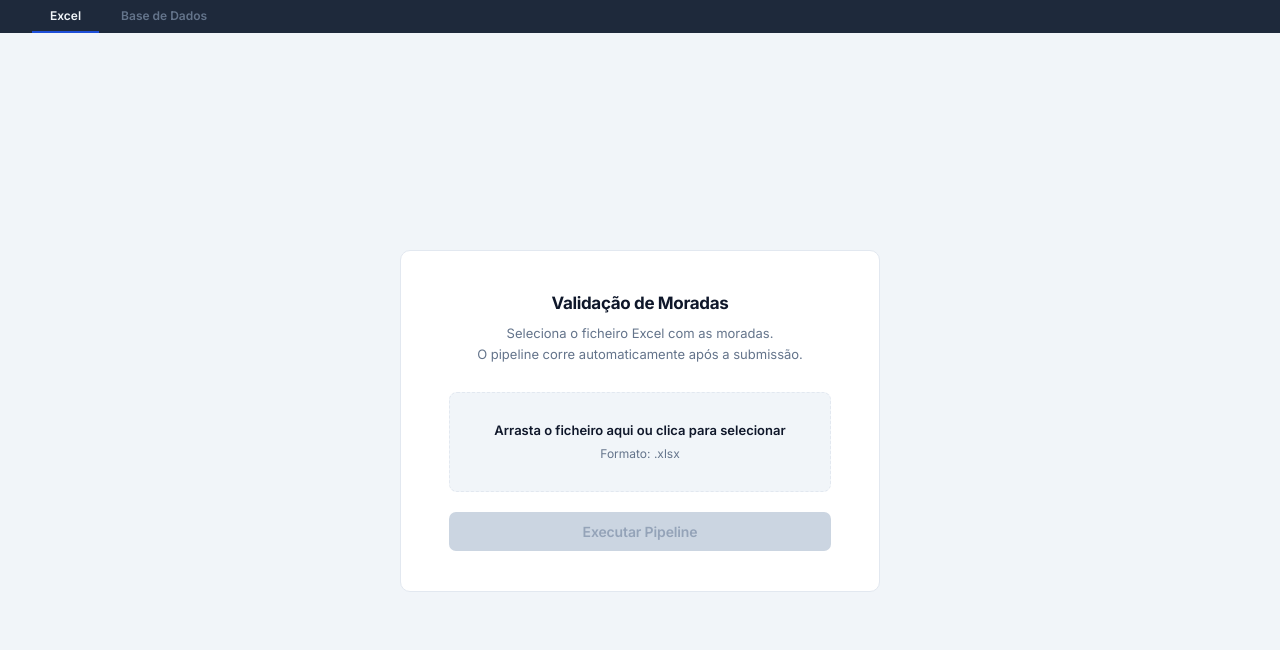
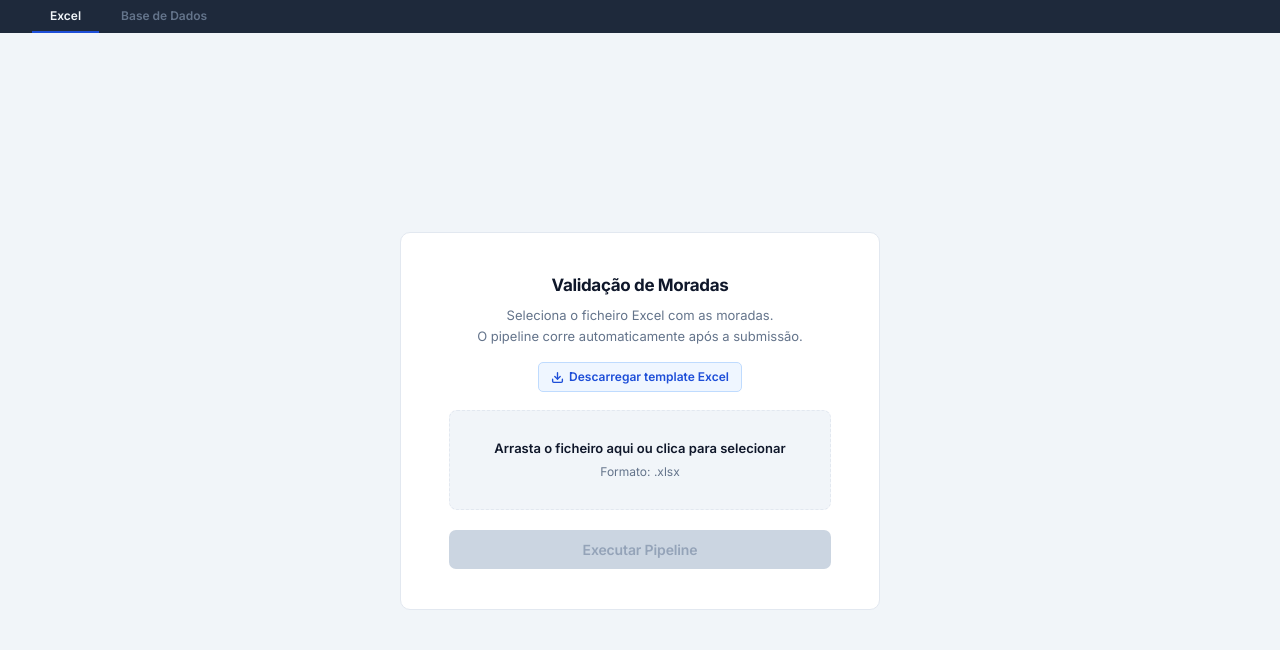
Before and after one commit to oliveibc-maker/door_number_detector, a Python web app: template web/templates/index.html in a window 1280 px wide. Shown: the part 52-702 px from the top of the page. Run offline with Jinja, Linux system fonts and the light colour scheme; the template is opened without the code that fills it, so the values that code supplies are empty.

Commit message:
added excel template to index.html

```diff
--- a/core/detector.py
+++ b/core/detector.py
@@ -60,7 +60,6 @@ _DOOR_NUMBER_RE = re.compile(r"[A-Za-z]?\d{1,4}[A-Za-z]?")
 _BLOCKLIST: set[str] = {
     "2024G", "2023G", "2022G", "2025G", "2026G",
     "G000", "G001", "G002", "G003", "G004",
-    "2024", "2025",
 }
 
 
--- a/web/templates/index.html
+++ b/web/templates/index.html
@@ -71,7 +71,19 @@
             border-radius: 10px; padding: 40px 48px; width: 100%; max-width: 480px; text-align: center;
         }
         .upload-card-title { font-size: 17px; font-weight: 700; letter-spacing: -.02em; margin-bottom: 6px; }
-        .upload-card-sub   { font-size: 13px; color: var(--text-muted); margin-bottom: 28px; line-height: 1.6; }
+        .upload-card-sub   { font-size: 13px; color: var(--text-muted); margin-bottom: 16px; line-height: 1.6; }
+
+        .btn-template {
+            display: inline-flex; align-items: center; gap: 5px;
+            font-size: 12px; font-weight: 600; color: var(--primary);
+            background: var(--primary-light); border: 1px solid #bfdbfe;
+            border-radius: 5px; padding: 5px 12px; cursor: pointer;
+            text-decoration: none; margin-bottom: 18px;
+            transition: background .15s, border-color .15s;
+            font-family: var(--font);
+        }
+        .btn-template:hover { background: #dbeafe; border-color: #93c5fd; }
+        .btn-template svg   { flex-shrink: 0; }
 
         .drop-zone {
             border: 1.5px dashed var(--border); border-radius: 8px; padding: 28px 24px;
@@ -328,6 +293,16 @@
         <div class="upload-card">
             <div class="upload-card-title">Validação de Moradas</div>
             <div class="upload-card-sub">Seleciona o ficheiro Excel com as moradas.<br>O pipeline corre automaticamente após a submissão.</div>
+
+            <a class="btn-template" href="/api/template" download="template_moradas.xlsx">
+                <svg width="13" height="13" viewBox="0 0 24 24" fill="none" stroke="currentColor" stroke-width="2.5" stroke-linecap="round" stroke-linejoin="round">
+                    <path d="M21 15v4a2 2 0 0 1-2 2H5a2 2 0 0 1-2-2v-4"/>
+                    <polyline points="7 10 12 15 17 10"/>
+                    <line x1="12" y1="15" x2="12" y2="3"/>
+                </svg>
+                Descarregar template Excel
+            </a>
+
             <div class="drop-zone" id="dropZone"
                 onclick="document.getElementById('fileInput').click()"
                 ondragover="onDragOver(event)"
@@ -811,38 +768,25 @@
         document.getElementById('accFill').style.width  = effPct + '%';
         document.getElementById('tcSub1').textContent   = `${total} registo${total !== 1 ? 's' : ''}`;
 
-        // ── Live metrics panel ────────────────────────────────────────────────
         const m = data.metrics;
         const metricsSection = document.getElementById('metricsSection');
         if (m && m.n_total > 0) {
             metricsSection.style.display = '';
             const cur = m.currency || '€';
-
-            // Time
-            document.getElementById('mAvgTime').textContent  = m.avg_time_per_detection_s + 's';
+            document.getElementById('mAvgTime').textContent   = m.avg_time_per_detection_s + 's';
             document.getElementById('mTotalTime').textContent = 'Total: ' + fmtDuration(m.total_time_s);
-            document.getElementById('mMinMax').textContent   = m.min_time_s + 's / ' + m.max_time_s + 's';
-
-            // API calls
+            document.getElementById('mMinMax').textContent    = m.min_time_s + 's / ' + m.max_time_s + 's';
             document.getElementById('mAvgCalls').textContent  = m.avg_image_calls_per_detection;
             document.getElementById('mTotalCalls').textContent = 'Total: ' + m.total_image_api_calls + ' chamadas';
-
-            // Cost
             document.getElementById('mTotalCost').textContent = cur + m.total_cost.toFixed(4);
             document.getElementById('mAvgCost').textContent   = cur + m.avg_cost_per_detection.toFixed(4);
             document.getElementById('mCostBasis').textContent = cur + m.cost_per_image_call.toFixed(4) + ' / chamada';
-
-            // Live indicator
             const dot   = document.getElementById('liveDot');
             const label = document.getElementById('liveLabel');
             if (data.running) {
-                dot.classList.add('active');
-                label.textContent = 'Em direto';
-                label.classList.add('active');
+                dot.classList.add('active'); label.textContent = 'Em direto'; label.classList.add('active');
             } else {
-                dot.classList.remove('active');
-                label.textContent = 'Concluído';
-                label.classList.remove('active');
+                dot.classList.remove('active'); label.textContent = 'Concluído'; label.classList.remove('active');
             }
         } else {
             metricsSection.style.display = 'none';
```
Also changed, not shown: other parts of web/templates/index.html (+19 -93 lines), web/app.py (+18 -13 lines), 1 other file.
